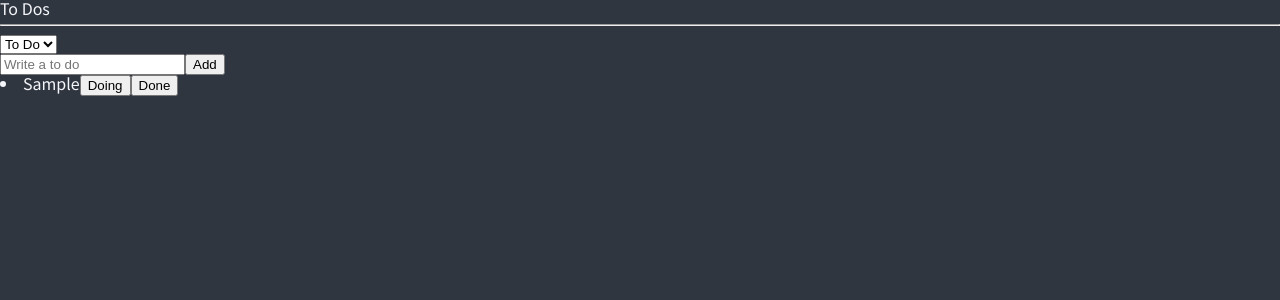
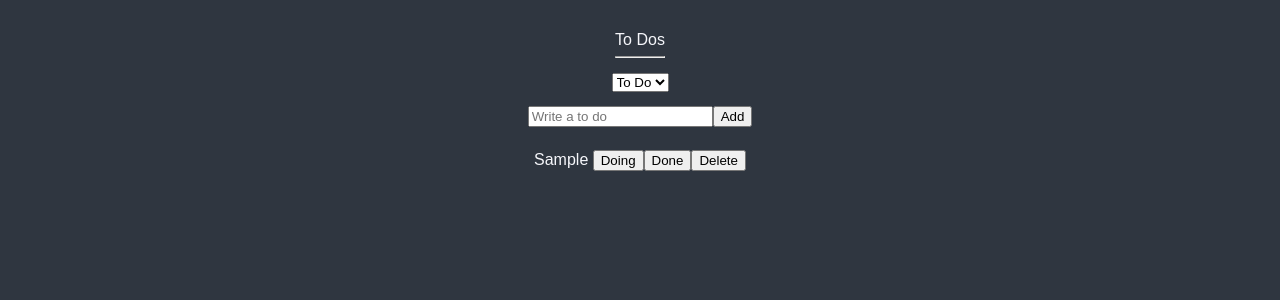
Before and after one commit to kgogo5/masterClass, a React (Create React App) app: page / in a window 1280 px wide. Both pictures are taken after typing "Sample" into the empty fields and a click on the button "Add". Shown: the top 300 px of the page. Built offline with nearby package versions, Linux system fonts and the light colour scheme.

Commit message:
toDos 완성 로컬스토리지, 삭제 전부 완료

```diff
--- a/src/CreateToDo.tsx
+++ b/src/CreateToDo.tsx
@@ -1,5 +1,6 @@
+import { useEffect } from "react";
 import { useForm } from "react-hook-form";
-import { useRecoilValue, useSetRecoilState } from "recoil";
+import { useRecoilValue, useRecoilState } from "recoil";
 import { categoryState, toDoState } from "./atoms";
 
 interface IForm {
@@ -7,13 +8,18 @@ interface IForm {
 }
 
 const CreateToDos = () => {
-  const setToDos = useSetRecoilState(toDoState);
+  const [ToDos, setToDos] = useRecoilState(toDoState);
   const category = useRecoilValue(categoryState);
   const { register, handleSubmit, setValue } = useForm<IForm>();
   const handleValid = ({ toDo }: IForm) => {
-    setToDos((prev) => [{ text: toDo, id: Date.now(), category }, ...prev]);
+    setToDos((prev) => [...prev, { text: toDo, id: Date.now(), category }]);
     setValue("toDo", "");
   };
+
+  useEffect(() => {
+    localStorage.setItem("ToDos", JSON.stringify(ToDos));
+  }, [ToDos]);
+
   return (
     <form onSubmit={handleSubmit(handleValid)}>
       <input
--- a/src/ToDo.tsx
+++ b/src/ToDo.tsx
@@ -1,31 +1,49 @@
-import { useSetRecoilState } from "recoil";
+import { useEffect } from "react";
+import { useRecoilState } from "recoil";
 import { Categories, IToDo, toDoState } from "./atoms";
 
 const ToDo = ({ text, category, id }: IToDo) => {
-  const setToDos = useSetRecoilState(toDoState);
+  const [ToDos, setToDos] = useRecoilState(toDoState);
   const onClick = (newCategory: IToDo["category"]) => {
+    let result = [];
     setToDos((prev) => {
       const targetIndex = prev.findIndex((toDo) => toDo.id === id);
       const newToDo = { text, id, category: newCategory };
-      return [
+
+      // 삭제
+      if (newCategory === Categories.DELETE) {
+        result = [
+          ...prev.slice(0, targetIndex),
+          ...prev.slice(targetIndex + 1),
+        ];
+        return result;
+      }
+      result = [
         ...prev.slice(0, targetIndex),
         newToDo,
         ...prev.slice(targetIndex + 1),
       ];
+      return result;
     });
   };
+
+  useEffect(() => {
+    localStorage.setItem("ToDos", JSON.stringify(ToDos));
+  }, [ToDos]);
+
   return (
     <li>
-      <span>{text}</span>
+      <span>{text} </span>
       {category !== Categories.DOING && (
-        <button onClick={() => onClick(Categories.TO_DO)}>Doing</button>
+        <button onClick={() => onClick(Categories.DOING)}>Doing</button>
       )}
       {category !== Categories.TO_DO && (
-        <button onClick={() => onClick(Categories.DOING)}>To Do</button>
+        <button onClick={() => onClick(Categories.TO_DO)}>To Do</button>
       )}
       {category !== Categories.DONE && (
         <button onClick={() => onClick(Categories.DONE)}>Done</button>
       )}
+      <button onClick={() => onClick(Categories.DELETE)}>Delete</button>
     </li>
   );
 };
--- a/src/ToDoList.tsx
+++ b/src/ToDoList.tsx
@@ -1,7 +1,30 @@
 import { useRecoilState, useRecoilValue } from "recoil";
-import { Categories, categoryState, toDoSelector, toDoState } from "./atoms";
+import { Categories, categoryState, toDoSelector } from "./atoms";
 import CreateToDo from "./CreateToDo";
 import ToDo from "./ToDo";
+import styled from "styled-components";
+
+const Wrap = styled.div`
+  padding: 2em 1em;
+  display: flex;
+  justify-content: center;
+  align-items: center;
+  flex-direction: column;
+  text-align: center;
+
+  & ul {
+    margin: 1em 0;
+    padding: 0;
+
+    & li {
+      list-style: none;
+    }
+  }
+
+  & * + * {
+    margin-top: 0.5em;
+  }
+`;
 
 const ToDoList = () => {
   const [category, setCategory] = useRecoilState(categoryState);
@@ -10,21 +33,25 @@ const ToDoList = () => {
   const onInput = (event: any) => {
     setCategory(event.target.value);
   };
-  console.log(category);
+
   return (
+    <Wrap>
       <div>
         <h1>To Dos</h1>
         <hr />
+      </div>
       <select value={category} onInput={(e) => onInput(e)}>
         <option value={Categories.TO_DO}>To Do</option>
         <option value={Categories.DOING}>Doing</option>
         <option value={Categories.DONE}>Done</option>
       </select>
       <CreateToDo />
+      <ul>
         {toDos.map((toDo) => (
           <ToDo key={toDo.id} {...toDo} />
         ))}
-    </div>
+      </ul>
+    </Wrap>
   );
 };
 
--- a/src/atoms.tsx
+++ b/src/atoms.tsx
@@ -1,9 +1,10 @@
 import { atom, selector } from "recoil";
 
 export enum Categories {
-  "TO_DO",
-  "DOING",
-  "DONE",
+  "TO_DO" = "TO_DO",
+  "DOING" = "DOING",
+  "DONE" = "DONE",
+  "DELETE" = "DELETE",
 }
 export interface IToDo {
   text: string;
@@ -16,9 +17,12 @@ export const categoryState = atom<Categories>({
   default: Categories.TO_DO,
 });
 
+const localStorageToDos = localStorage.getItem("ToDos");
+const parsedToDos = JSON.parse(localStorageToDos as any);
+
 export const toDoState = atom<IToDo[]>({
   key: "toDo",
-  default: [],
+  default: parsedToDos ? parsedToDos : [],
 });
 
 export const toDoSelector = selector({
```
Lines whose indentation alone changed are shown as unchanged.
